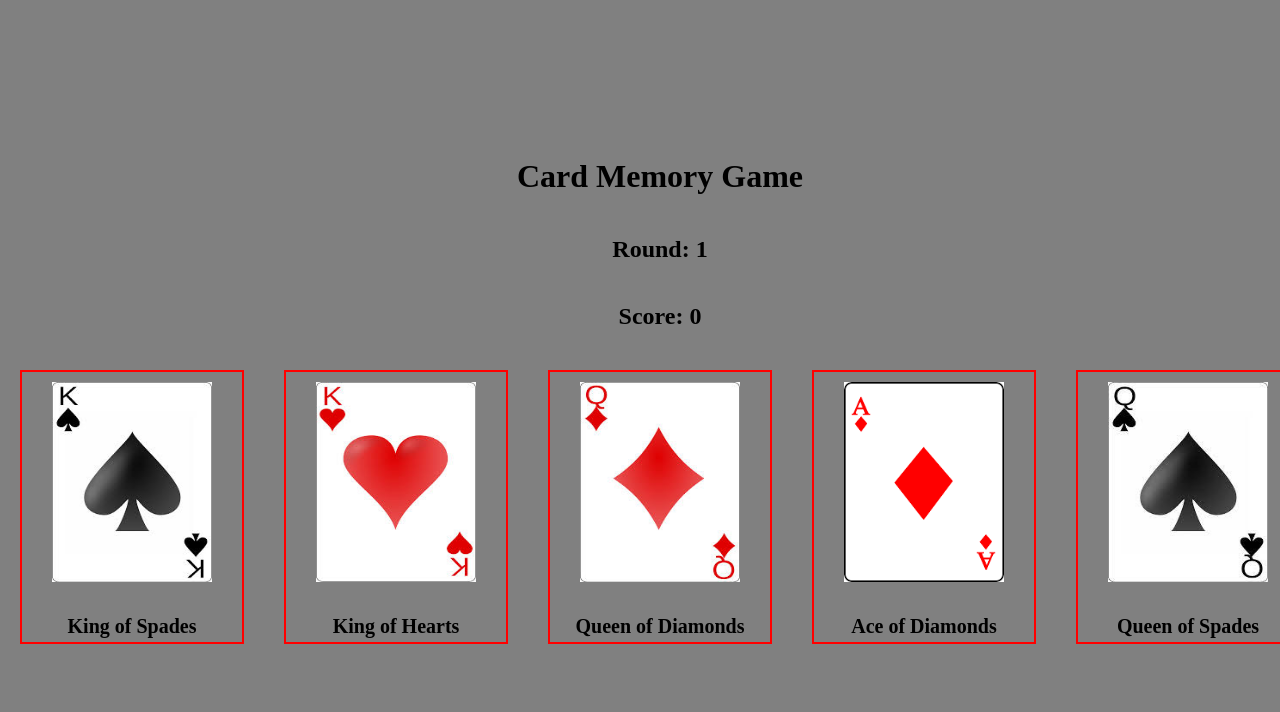
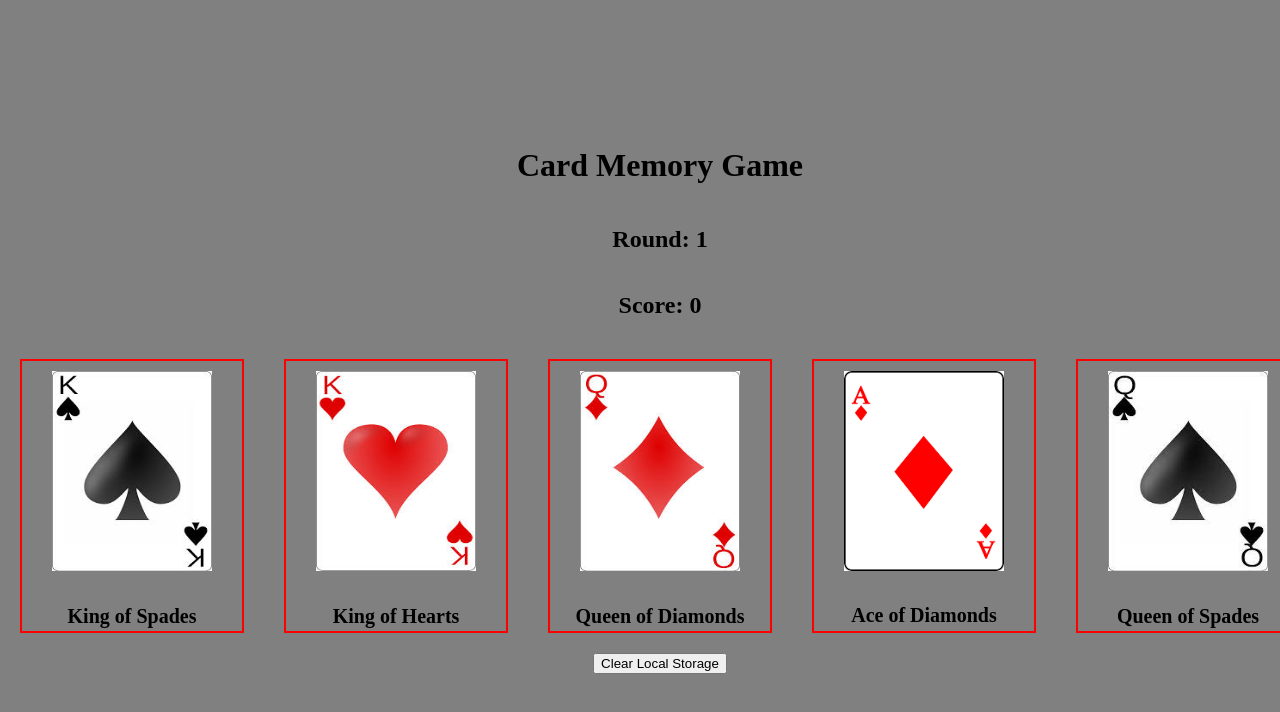
Before and after one commit to Ace-86/memCardReact, a React (Create React App) app in the folder memory/: page / in a window 1280 px wide. Shown: the top 712 px of the page. Built offline with nearby package versions, Linux system fonts and the light colour scheme.

Commit message:
clear local storage function added

```diff
--- a/memory/src/components/Gameplay.js
+++ b/memory/src/components/Gameplay.js
@@ -89,7 +89,11 @@ const BeginRound = () => {
 setItems(newItems);
 }
 };
-
+//manually clears out best scores (probably  will make this an admin function only)
+const clearLocalStorage = () => {
+  localStorage.clear();
+  setBestScores([]);
+};
 
 //reset function for button at end of game
 const resetGame = () => {
@@ -145,6 +149,7 @@ return <li key={index}>{bestScore.name} - {bestScore.score}</li>
           ))}
         </ShuffleLayout>
       )}
+      <button onClick={clearLocalStorage}>Clear Local Storage</button>
 </Container>
 );
 };
```
